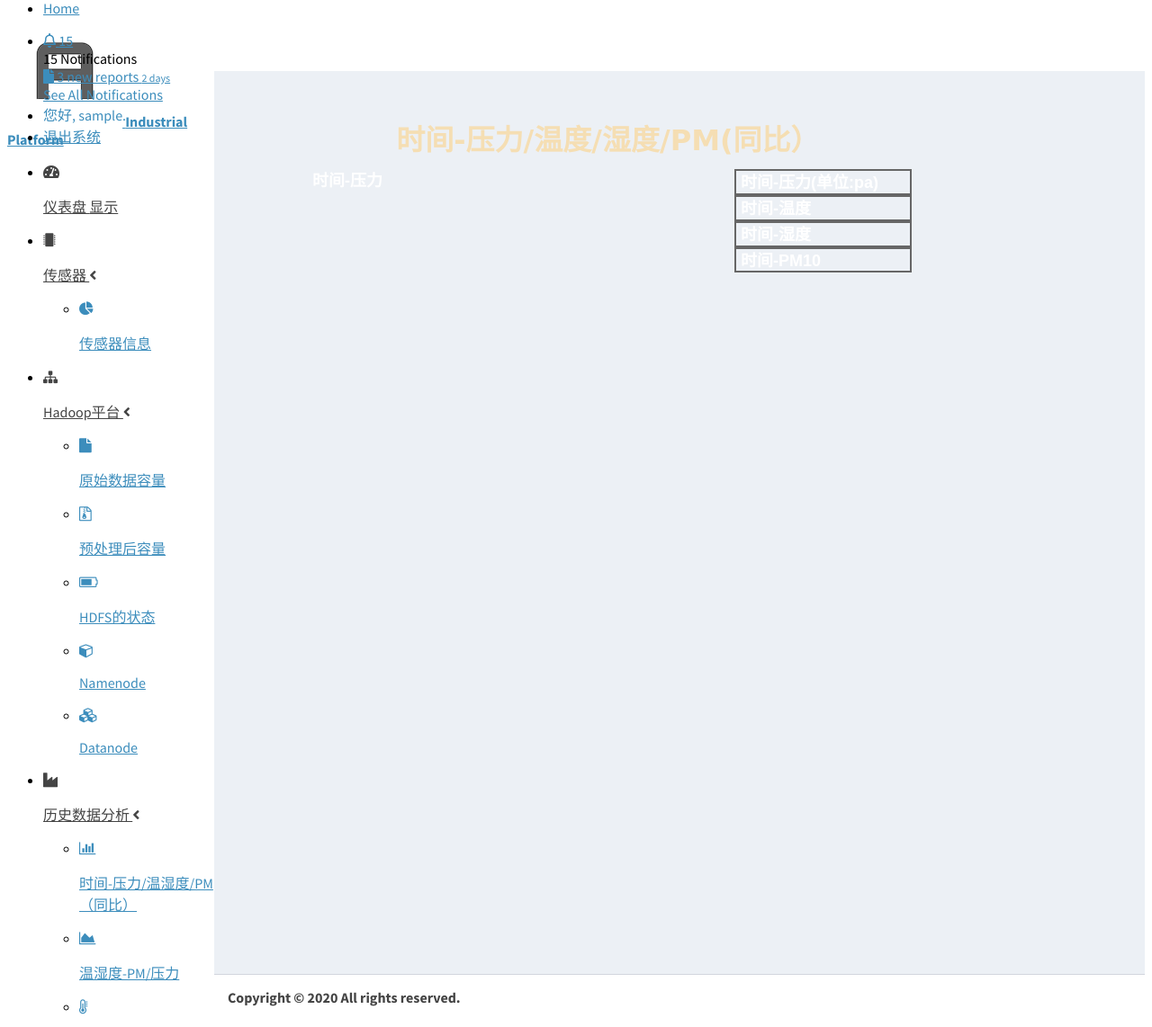
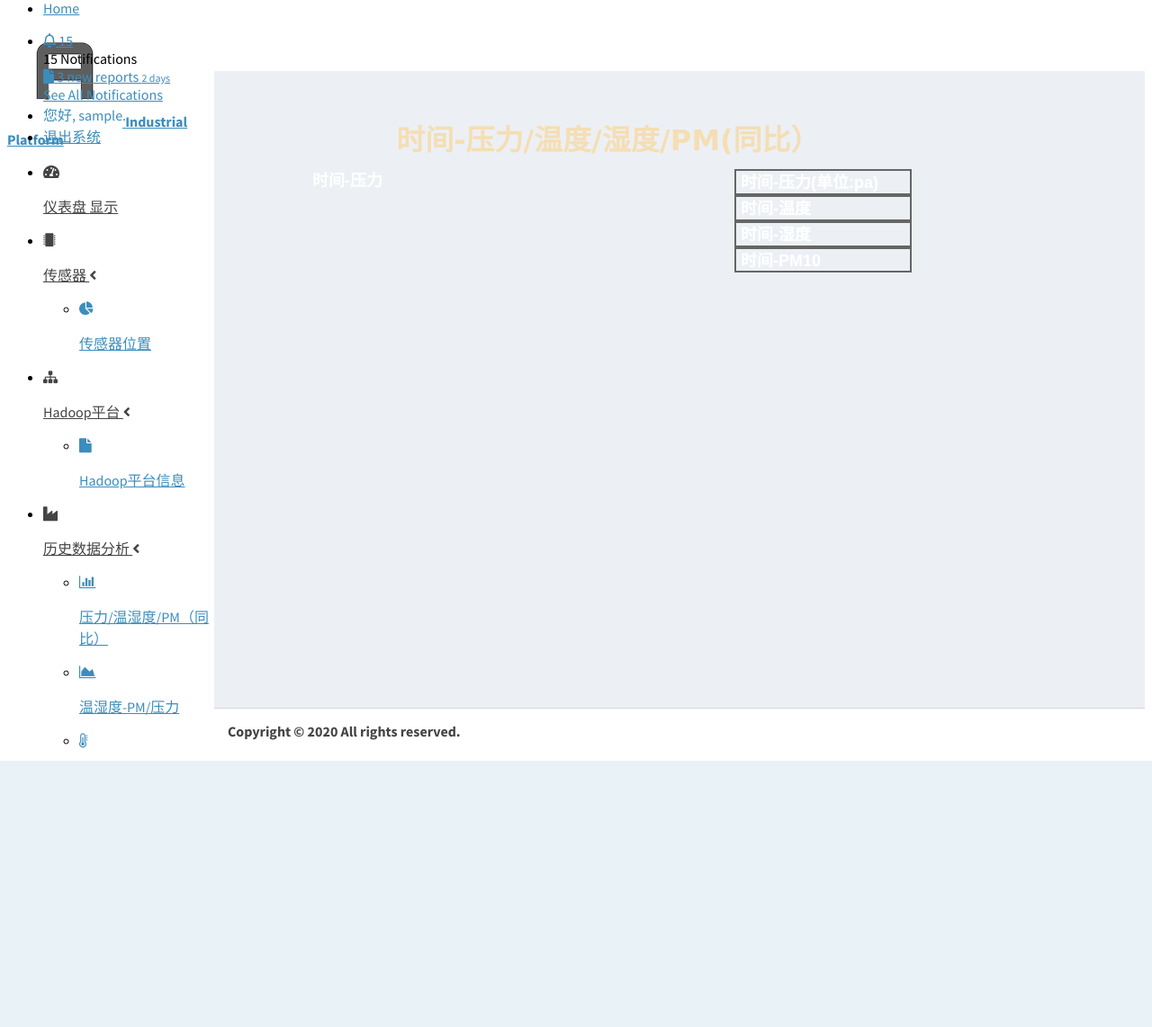
Before and after one commit to wht-dd/gongyedata, a Django app: page /BME280/ in a window 1280 px wide. Shown: the part 45-1187 px from the top of the page at 90% size. After the commit the page ends 891 px from the top, so only its background shows below. Run offline with Django 3.2, Linux system fonts and the light colour scheme; the visitor is signed in with stand-in values (Sample User, id 1); data that the repository does not hold is empty; some libraries are stand-ins or nearby versions.

Commit message:
侧边菜单修改，去除无用选项及添加样式

```diff
--- a/Industrial_Logs/templates/Industrial_Logs/base.html
+++ b/Industrial_Logs/templates/Industrial_Logs/base.html
@@ -124,9 +124,10 @@
                                 </p>
                             </a>
                         </li>
+
                         <li class="nav-item has-treeview menu-open">
                             <a href="#" class="nav-link ">
-                                <i class="fa fa-microchip"></i>
+                                <i class="fa fa-microchip nav-icon"></i>
                                 <p>
                                     传感器
                                     <i class="right fas fa-angle-left"></i>
@@ -157,11 +158,10 @@
                                     <a href="{% url 'Industrial_Logs:Sensor_Proportion' %}" class="nav-link ">
                                         <!-- 添加active类菜单高亮 -->
 {#                                        <i class="fa fa-pie-chart"></i>#}
-                                        <i class="fa fa-pie-chart"></i>
-                                        <p>传感器信息</p>
+                                        <i class="fa fa-pie-chart nav-icon"></i>
+                                        <p>传感器位置</p>
                                     </a>
                                 </li>
-
 
                             </ul>
 
@@ -169,7 +169,7 @@
 
                         <li class="nav-item has-treeview menu-open">
                             <a href="#" class="nav-link ">
-                                <i class="fa fa-sitemap"></i>
+                                <i class="fa fa-sitemap nav-icon"></i>
                                 <p>
                                     Hadoop平台
                                     <i class="right fas fa-angle-left"></i>
@@ -179,38 +179,11 @@
                                 <li class="nav-item">
                                     <a href="{% url 'Industrial_Logs:hadoop_info' %}" class="nav-link ">
                                         <!-- 添加active类菜单高亮 -->
-                                        <i class="fa fa-file"></i>
-                                        <p>原始数据容量</p>
+                                        <i class="fa fa-file nav-icon"></i>
+                                        <p>Hadoop平台信息</p>
                                     </a>
                                 </li>
-                                <li class="nav-item">
-                                    <a href="{% url 'Industrial_Logs:realdev_tem' %}" class="nav-link ">
-                                        <!-- 添加active类菜单高亮 -->
-                                        <i class="fa fa-file-archive-o"></i>
-                                        <p>预处理后容量</p>
-                                    </a>
-                                </li>
-                                <li class="nav-item">
-                                    <a href="{% url 'Industrial_Logs:realdev_tem' %}" class="nav-link ">
-                                        <!-- 添加active类菜单高亮 -->
-                                        <i class="fa fa-battery-three-quarters"></i>
-                                        <p>HDFS的状态</p>
-                                    </a>
-                                </li>
-                                <li class="nav-item">
-                                    <a href="{% url 'Industrial_Logs:realdev_tem' %}" class="nav-link ">
-                                        <!-- 添加active类菜单高亮 -->
-                                        <i class="fa fa-cube"></i>
-                                        <p>Namenode</p>
-                                    </a>
-                                </li>
-                                <li class="nav-item">
-                                    <a href="{% url 'Industrial_Logs:realdev_tem' %}" class="nav-link ">
-                                        <!-- 添加active类菜单高亮 -->
-                                        <i class="fa fa-cubes"></i>
-                                        <p>Datanode</p>
-                                    </a>
-                                </li>
+
 
                             </ul>
 
@@ -218,7 +191,7 @@
 
                         <li class="nav-item has-treeview menu-open" >
                             <a href="#" class="nav-link ">
-                                <i class="fa fa-industry"></i>
+                                <i class="fa fa-industry nav-icon"></i>
                                 <p>
                                     历史数据分析
                                     <i class="right fas fa-angle-left"></i>
@@ -228,22 +201,22 @@
                                 <li class="nav-item">
                                     <a href="{% url 'Industrial_Logs:BME280' %}" class="nav-link ">
                                         <!-- 添加active类菜单高亮 -->
-                                        <i class="fa fa-bar-chart"></i>
-                                        <p>时间-压力/温湿度/PM（同比）</p>
+                                        <i class="fa fa-bar-chart nav-icon"></i>
+                                        <p>压力/温湿度/PM（同比）</p>
                                     </a>
                                 </li>
                                 <li class="nav-item">
                                     <a href="{% url 'Industrial_Logs:PTH_PM' %}" class="nav-link ">
                                         <!-- 添加active类菜单高亮 -->
-                                        <i class="fa fa-area-chart"></i>
+                                        <i class="fa fa-area-chart nav-icon"></i>
                                         <p>温湿度-PM/压力</p>
                                     </a>
                                 </li>
                                 <li class="nav-item">
                                     <a href="{% url 'Industrial_Logs:P_TH' %}" class="nav-link ">
                                         <!-- 添加active类菜单高亮 -->
-                                        <i class="fa fa-thermometer-three-quarters"></i>
-                                        <p>时间-压力/温湿度/PM（环比）</p>
+                                        <i class="fa fa-thermometer-three-quarters nav-icon"></i>
+                                        <p>压力/温湿度/PM（环比）</p>
                                     </a>
                                 </li>
 
@@ -273,7 +246,7 @@
 {#                        </li>#}
                         <li class="nav-item has-treeview menu-open">
                              <a href="{% url 'Industrial_Logs:realTemAndHum' %}" class="nav-link ">
-                                <i class="fa fa-line-chart"></i>
+                                <i class="fa fa-line-chart nav-icon"></i>
                                 <p>
 
                                     实时数据展示
```
